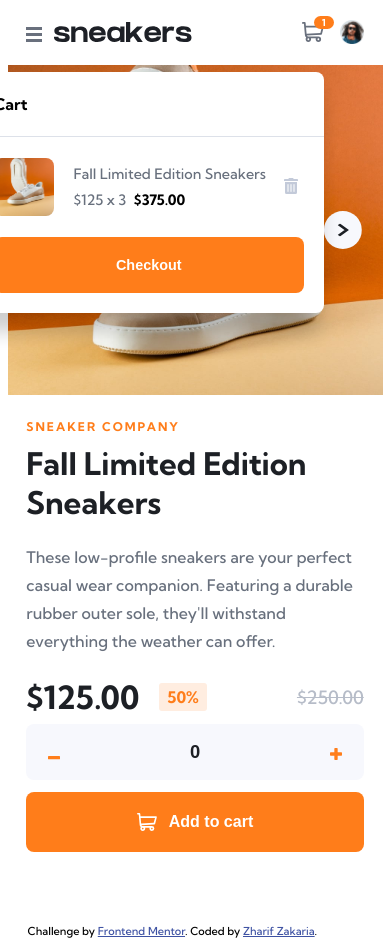
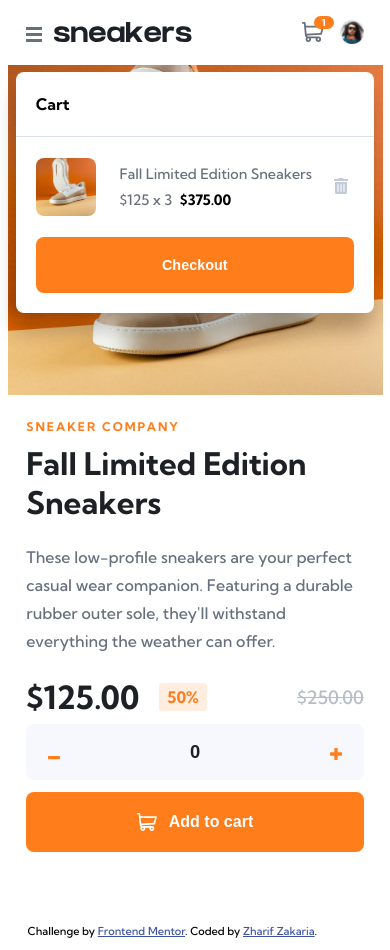
Before and after one commit to zharifzakaria/ecommerce-product-page-main, a plain HTML site: page index.html in a window 390 px wide. Drawn offline with Linux system fonts and the light colour scheme.

Commit message:
edit styling

```diff
--- a/scss/style.scss
+++ b/scss/style.scss
@@ -146,17 +146,12 @@ nav {
           position: absolute;
           top: 50px;
           right: -50px;
-          width: 360px;
+          width: 358px;
           border-radius: 8px;
           -moz-box-shadow: -3px 19px 20px -1px rgba(0, 0, 0, 0.2);
           -webkit-box-shadow: -3px 19px 20px -1px rgba(0, 0, 0, 0.2);
           -ms-box-shadow: -3px 19px 20px -1px rgba(0, 0, 0, 0.2);
           box-shadow: -3px 19px 20px -1px rgba(0, 0, 0, 0.2);
-
-          @media only screen and (max-width: 912px) {
-            right: 0;
-            width: 350px;
-          }
 
 
           .header {
@@ -230,6 +225,7 @@ nav {
               margin: 0 auto;
               font-size: .9em;
               font-weight: 700;
+              cursor: pointer;
             }
           }
         }
```
Also changed, not shown: css/style.css.
